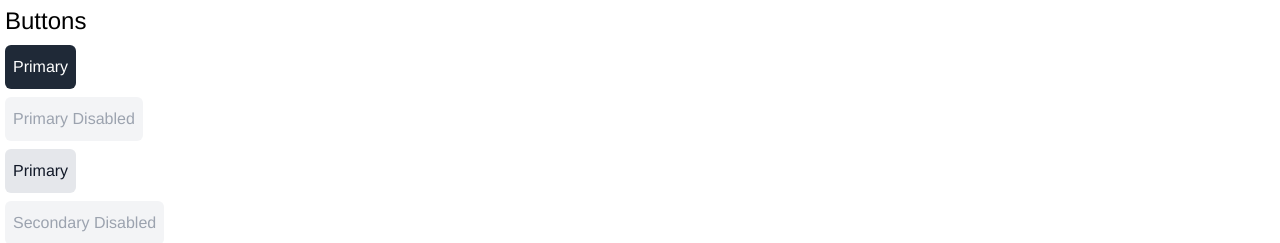
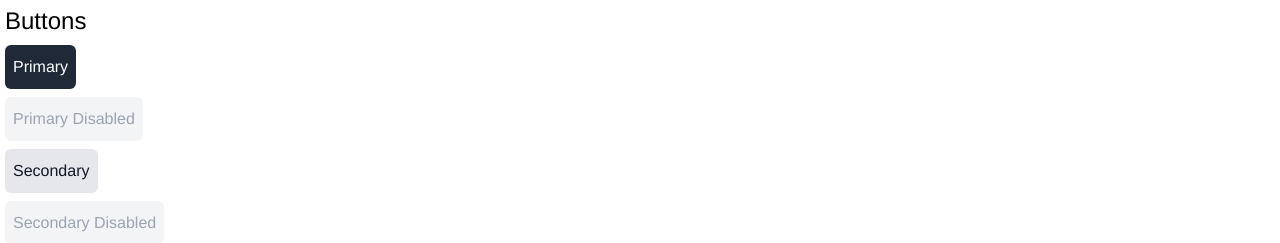
Before and after one commit to TakaShinoda/samsantech-ui, a Vue app: page / in a window 1280 px wide. Shown: the top 243 px of the page. Built offline with nearby package versions, Linux system fonts and the light colour scheme.

Commit message:
ボタン修正

```diff
--- a/src/components/buttons/ButtonSample.vue
+++ b/src/components/buttons/ButtonSample.vue
@@ -8,7 +8,7 @@
             <PrimaryButton :disabled="true" @click="handleClick">Primary Disabled</PrimaryButton>
         </div>
         <div class="mb-2">
-            <SecondaryButton @click="handleClick">Primary</SecondaryButton>
+            <SecondaryButton @click="handleClick">Secondary</SecondaryButton>
         </div>
         <div class="mb-2">
             <SecondaryButton :disabled="true" @click="handleClick">Secondary Disabled</SecondaryButton>
```
